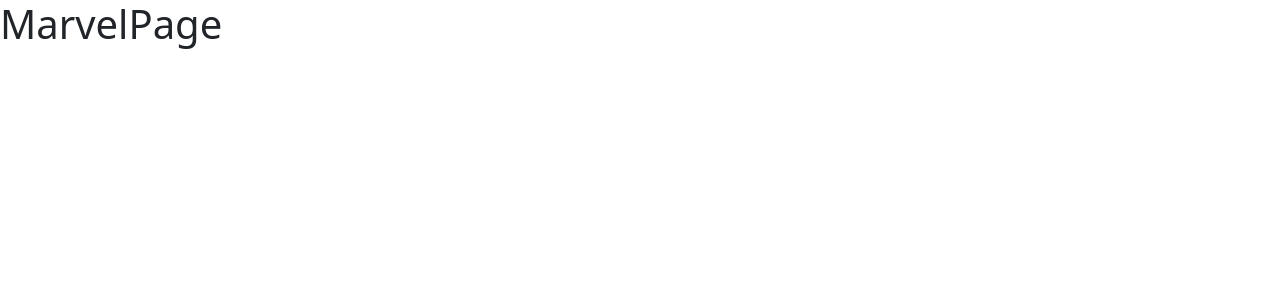
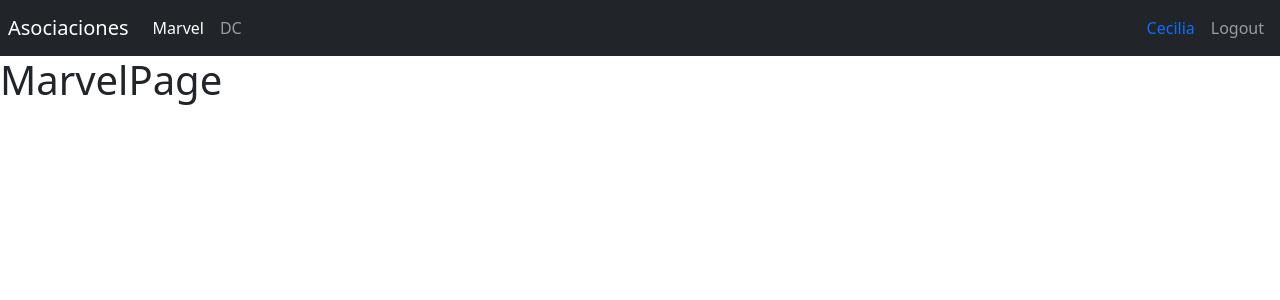
Before and after one commit to PyCeciliaReyes/heroes-spa, a React (Vite) app: page /marvel in a window 1280 px wide. Shown: the top 300 px of the page. Built offline with nearby package versions, Linux system fonts and the light colour scheme.

Commit message:
Clase: colocar clase de la ruta activa
Se coloca si esta activa al navbar y se crean index.js, archivos de barriles para mejor lectura de importaciones

```diff
--- /dev/null
+++ b/src/auth/index.js
@@ -0,0 +1 @@
+export * from './pages';
--- /dev/null
+++ b/src/auth/pages/index.js
@@ -0,0 +1 @@
+export * from './LoginPage';
--- /dev/null
+++ b/src/heroes/index.js
@@ -0,0 +1 @@
+export * from './pages';
--- /dev/null
+++ b/src/heroes/pages/index.js
@@ -0,0 +1,2 @@
+export * from './DCPage';
+export * from './MarvelPage';
--- a/src/router/AppRouter.jsx
+++ b/src/router/AppRouter.jsx
@@ -1,12 +1,13 @@
 import { Navigate, Route, Routes } from "react-router-dom";
-import { MarvelPage } from "../heroes/pages/MarvelPage";
-import { DCPage } from "../heroes/pages/DCPage";
-import { LoginPage } from "../auth/pages/LoginPage";
+import { MarvelPage, DCPage } from "../heroes";
+import { LoginPage } from "../auth";
+import { Navbar } from "../ui";
 
 
 export const AppRouter = () => {
     return(
         <>
+            <Navbar/>
             <Routes>
                 <Route path="marvel" element={<MarvelPage/>} />
                 <Route path="dc" element={<DCPage/>} />
--- /dev/null
+++ b/src/ui/components/NavBar.jsx
@@ -0,0 +1,48 @@
+import { Link, NavLink } from 'react-router-dom';
+
+
+export const Navbar = () => {
+    return (
+        <nav className="navbar navbar-expand-sm navbar-dark bg-dark p-2">
+
+            <Link
+                className="navbar-brand"
+                to="/"
+            >
+                Asociaciones
+            </Link>
+
+            <div className="navbar-collapse">
+                <div className="navbar-nav">
+
+                    <NavLink
+                        className={({isActive}) => `nav-item nav-link ${ isActive ? 'active' : ''}`}
+                        to="/marvel"
+                    >
+                        Marvel
+                    </NavLink>
+
+                    <NavLink
+                        className={({isActive}) => `nav-item nav-link ${ isActive ? 'active' : ''}`}
+                        to="/dc"
+                    >
+                        DC
+                    </NavLink>
+                </div>
+            </div>
+
+            <div className="navbar-collapse collapse w-100 order-3 dual-collapse2 d-flex justify-content-end">
+                <ul className="navbar-nav ml-auto">
+                    <span className='nav-item nav-link text-primary'>
+                        Cecilia
+                    </span>
+                    <button
+                        className='nav-item nav-link btn'
+                    >
+                        Logout
+                    </button>
+                </ul>
+            </div>
+        </nav>
+    )
+}
--- /dev/null
+++ b/src/ui/components/index.js
@@ -0,0 +1 @@
+export * from './NavBar';
--- /dev/null
+++ b/src/ui/index.js
@@ -0,0 +1 @@
+export * from './components';
```
